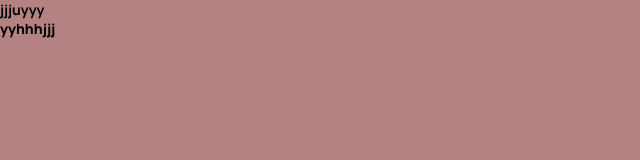
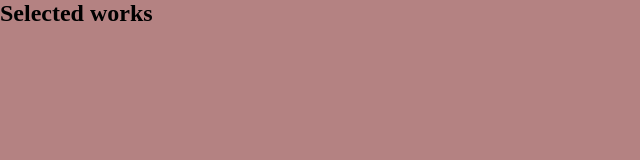
Before and after one commit to buzilo/homework-start, a plain HTML site: page index.html in a window 1280 px wide. Shown: the whole page, without its empty margins (0-640 px from the left). Drawn offline with Linux system fonts and the light colour scheme.

Commit message:
начало

```diff
--- a/index.html
+++ b/index.html
@@ -12,8 +12,8 @@
 <body>
     <section id="selected">
         <div class="container">
-            <p class="c1">jjjuyyy</p>
-            <p class="c2">yyhhhjjj</p>
+            <h2 class="selected-title">Selected works</h2>
+
         </div>
     </section>
 </body>
```
